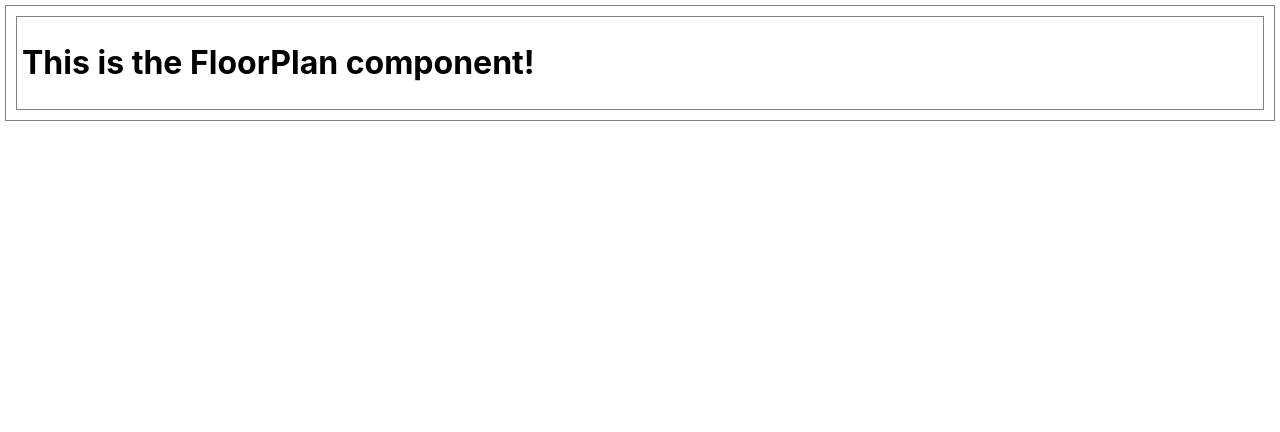
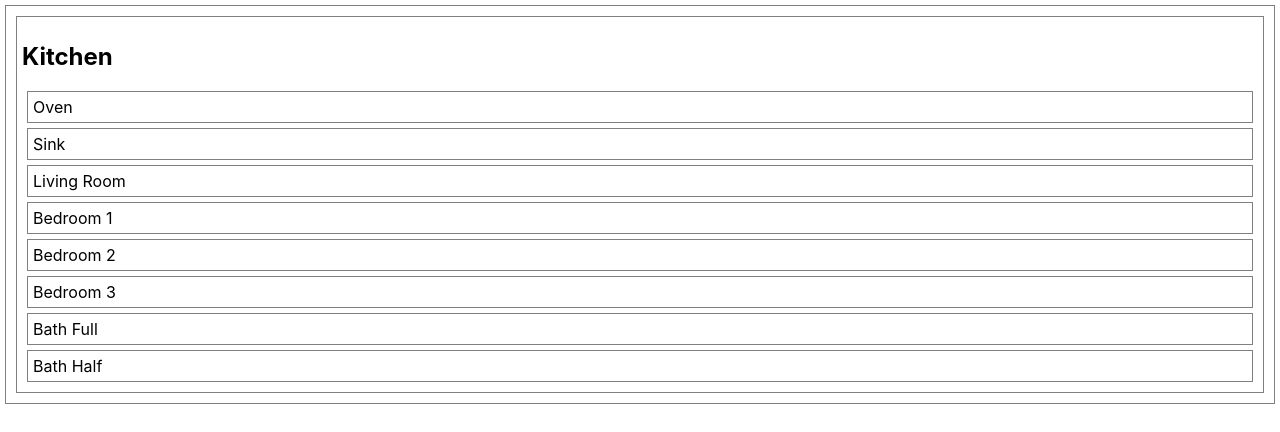
Before and after one commit to haaayd/floorplan-lab, a React (Create React App) app: page / in a window 1280 px wide. Shown: the top 432 px of the page. Built offline with nearby package versions, Linux system fonts and the light colour scheme.

Commit message:
all components out of order

```diff
--- a/src/App.js
+++ b/src/App.js
@@ -1,6 +1,5 @@
 import './App.css'
-// import the default export of the FloorPlan.js module
-import FloorPlan from './FloorPlan';
+import FloorPlan from './FloorPlan'
 
 
 function App() {
--- /dev/null
+++ b/src/Bath.jsx
@@ -0,0 +1,12 @@
+const Bath = (props) => {
+  return (
+    <>
+    <div className="bath">
+      Bath {props.size}
+
+    </div>
+    </>
+  );
+}
+
+export default Bath;
--- /dev/null
+++ b/src/Bedroom.jsx
@@ -0,0 +1,12 @@
+const Bedroom = (props) => {
+  return (
+    <>
+    <div className="bedroom">
+      Bedroom {props.bedNum}
+
+    </div>
+    </>
+  )
+}
+
+export default Bedroom
--- a/src/FloorPlan.jsx
+++ b/src/FloorPlan.jsx
@@ -1,8 +1,21 @@
-const FloorPlan = (props) => {
+import Kitchen from "./Kitchen"
+import LivingRoom from "./Livingroom"
+import Bedroom from "./Bedroom"
+import Bath from "./Bath"
+
+
+const FloorPlan = () => {
   return (
-    <h1>
-      This is the FloorPlan component!
-    </h1>
+    <>
+    <Kitchen />
+    <LivingRoom />
+    <Bedroom bedNum={1} />
+    <Bedroom bedNum={2} />
+    <Bedroom bedNum={3} />
+    <Bath size="Full"/>
+    <Bath size="Half"/>
+    </>
+
   );
 }
 
--- /dev/null
+++ b/src/Kitchen.jsx
@@ -0,0 +1,15 @@
+import Oven from "./Oven"
+import Sink from "./Sink"
+
+const Kitchen = () => {
+  return (
+    <>
+    <h2>Kitchen</h2>
+    <Oven />
+    <Sink />
+
+    </>
+  );
+}
+
+export default Kitchen;
--- /dev/null
+++ b/src/Livingroom.jsx
@@ -0,0 +1,11 @@
+const LivingRoom = () => {
+  return (
+    <>
+    <div className="livingroom">
+      Living Room
+    </div>
+    </>
+  );
+}
+
+export default LivingRoom
--- /dev/null
+++ b/src/Oven.jsx
@@ -0,0 +1,11 @@
+const Oven = () => {
+  return (
+    <>
+    <div className="oven">
+      Oven
+    </div>
+    </>
+  )
+}
+
+export default Oven
--- /dev/null
+++ b/src/Sink.jsx
@@ -0,0 +1,11 @@
+const Sink = () => {
+  return (
+    <>
+    <div className="sink">
+      Sink
+    </div>
+    </>
+  )
+}
+
+export default Sink
```
